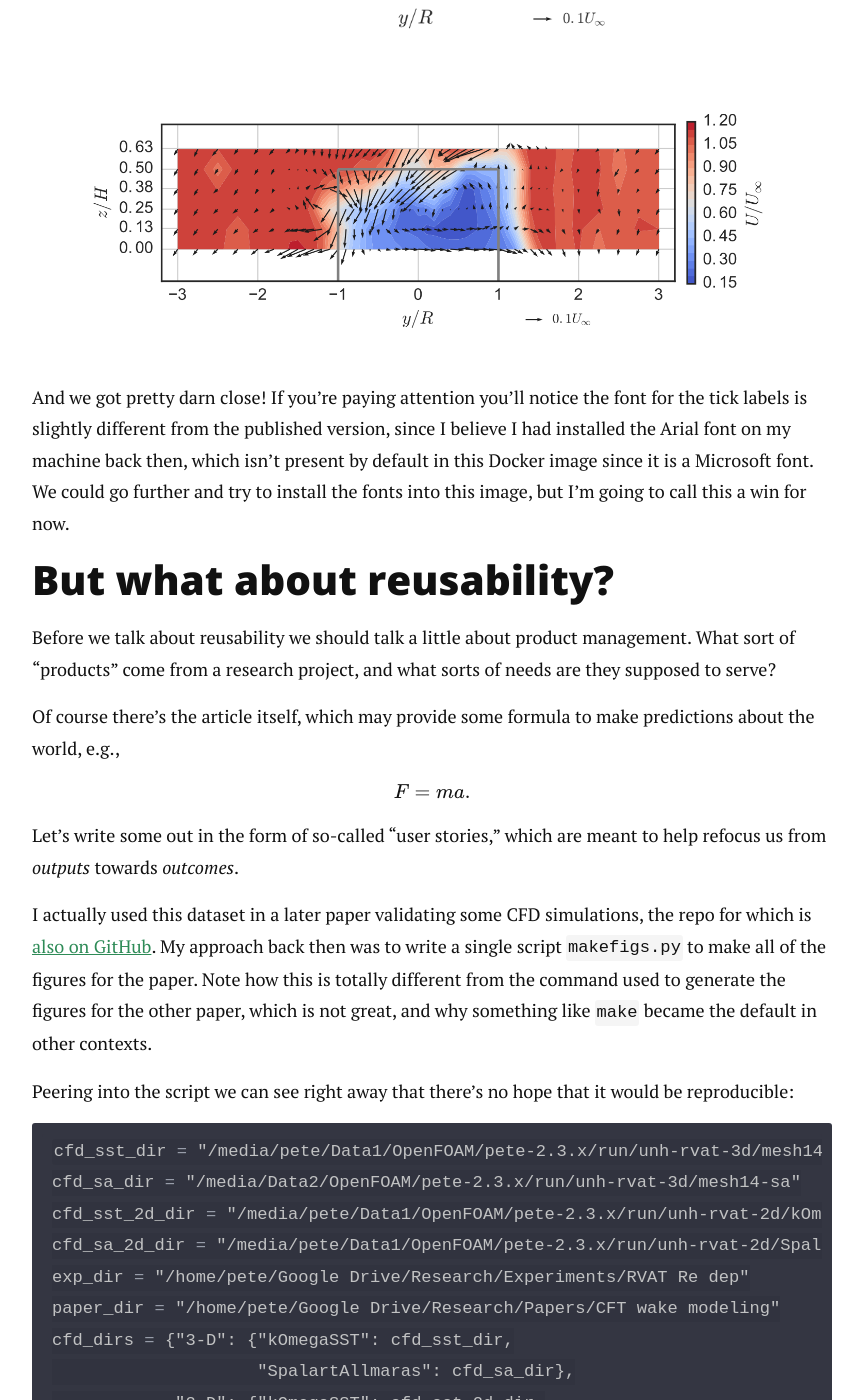
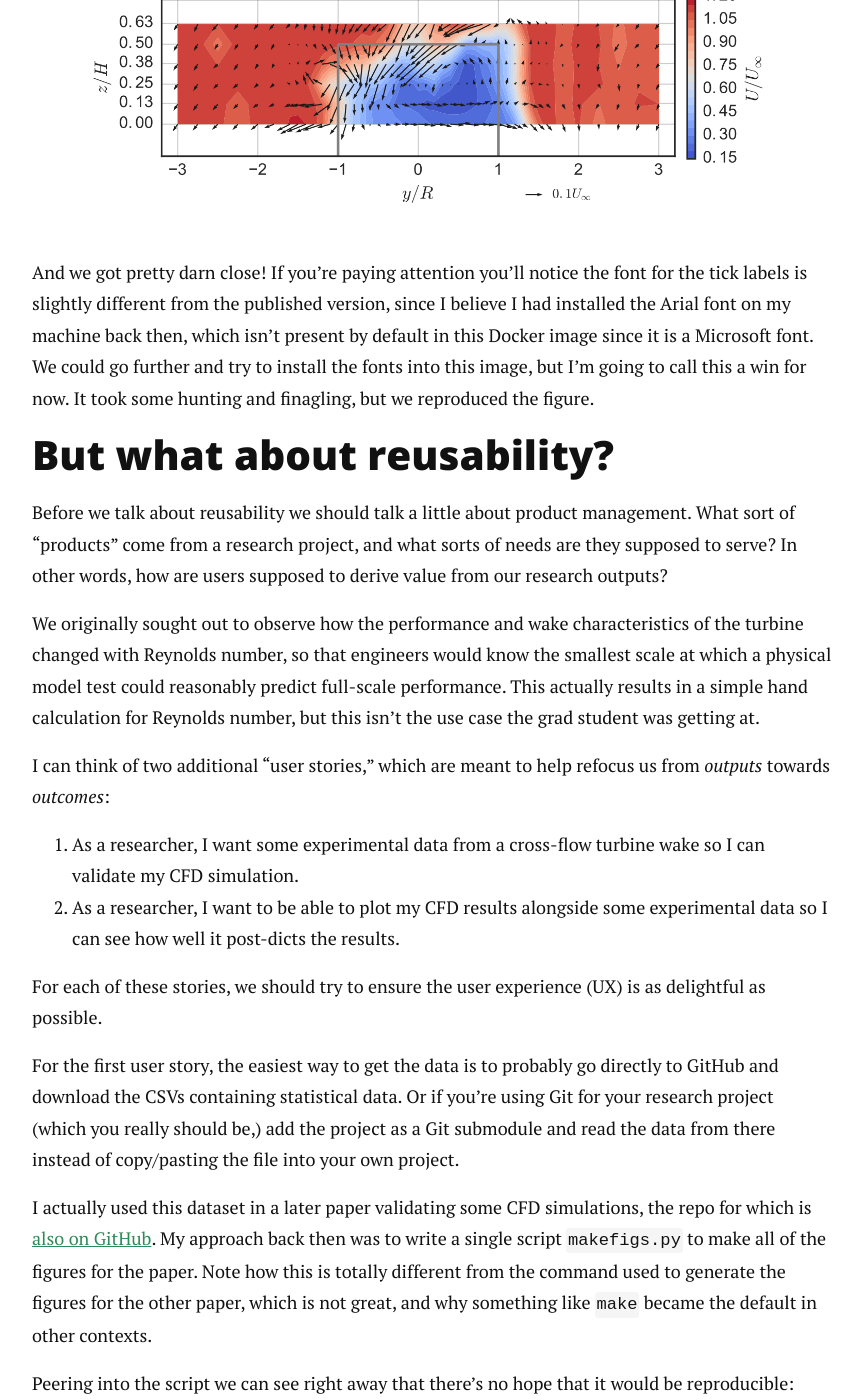
Before and after one commit to petebachant/petebachant.github.io, a Jekyll site: the page built from _posts/2024-12-03-failed-to-repro.markdown, in a window 1280 px wide and 1400 px high, scrolled down 7655 px. Shown: the whole window, without its empty margins (208-1071 px from the left). Built offline with Jekyll 4.4.1, drawn with Linux system fonts in a browser that asks for light colours; nearby versions of some CDN libraries; formulas are drawn with MathJax 3; comment, search, counter and statistics services are not loaded; some of the changed text lies outside the part shown.

Commit message:
Add to repro fail post

````diff
--- a/_posts/2024-12-03-failed-to-repro.markdown
+++ b/_posts/2024-12-03-failed-to-repro.markdown
@@ -7,8 +7,6 @@ categories:
   - Open science
   - Reproducibility
 ---
-
-_...and what it taught me about B2B sales..._
 
 I recently received an email from my former PhD advisor
 introducing me to a grad
@@ -80,8 +73,8 @@ That is,
 reproducing the original environment is a reproducibility task,
 and adapting the code is a reusability one.
 Both are important, but at this point I would prioritize reusability,
-where the data can be used to created new knowledge instead of simply
-repeating the past.
+where the project materials can be used to created new knowledge instead of
+simply repeating the past.
 However, I wanted to see what it would take to achieve both.
 
 ## Attempting to reproduce the old environment
@@ -101,6 +94,7 @@ Here's what it looked like published:
 I left myself some incomplete instructions for reproducing the old
 environment: Install a version of Anaconda that uses Python 3.5
 and `pip install` two additional packages.
+Bad job, me-from-the-past!
 Given that I already have `conda` installed,
 I figured I could generate a new environment with Python 3.5
 and take it from there.
@@ -135,7 +129,8 @@ and luckily the image was in the correct format.
 
 At this point I needed to create a new image derived from that one that
 installed the additional dependencies with `pip`.
-So I created a new Docker environment and added a build stage to a
+So I created a new Docker environment for the project
+and added a build stage to a
 fresh DVC pipeline with
 [Calkit](https://github.com/calkit/calkit)
 (a tool I've been working on inspired by situations like these):
@@ -216,7 +211,8 @@ stages:
 ```
 
 After a call to `calkit run`,
-we can take a look at the newly-created figure (with the published one below):
+we can take a look at the newly-created figure
+(with the published version shown again below it):
 
 ![Reference figure generated with Python 3.5](/images/repro-fail/ref-figure-docker-py35.png)
 
@@ -230,6 +226,7 @@ which isn't present by default in this Docker image since it is a
 Microsoft font.
 We could go further and try to install the fonts into this image,
 but I'm going to call this a win for now.
+It took some hunting and finagling, but we reproduced the figure.
 
 ## But what about reusability?
 
@@ -237,16 +234,34 @@ Before we talk about reusability we should talk a little about product
 management.
 What sort of "products" come from a research project,
 and what sorts of needs are they supposed to serve?
+In other words,
+how are users supposed to derive value from our research outputs?
 
-Of course there's the article itself,
-which may provide some formula to make predictions about the world, e.g.,
+We originally sought out to observe how the performance and wake
+characteristics of the turbine changed with Reynolds number,
+so that engineers would know the smallest scale at which a physical model
+test could reasonably predict full-scale performance.
+This actually results in a simple hand calculation for Reynolds number,
+but this isn't the use case the grad student was getting at.
 
-$$
-F = ma.
-$$
+I can think of two additional "user stories,"
+which are meant to help refocus us from _outputs_ towards _outcomes_:
 
-Let's write some out in the form of so-called "user stories,"
-which are meant to help refocus us from _outputs_ towards _outcomes_.
+1. As a researcher, I want some experimental data from a cross-flow turbine
+   wake so I can validate my CFD simulation.
+1. As a researcher, I want to be able to plot my CFD results alongside some
+   experimental data so I can see how well it post-dicts the results.
+
+For each of these stories,
+we should try to ensure the user experience (UX) is as delightful
+as possible.
+
+For the first user story,
+the easiest way to get the data is to probably go directly to GitHub
+and download the CSVs containing statistical data.
+Or if you're using Git for your research project (which you really should be,)
+add the project as a Git submodule and read the data from there
+instead of copy/pasting the file into your own project.
 
 I actually used this dataset in a later paper validating some CFD simulations,
 the repo for which is
````
Also changed, not shown: other parts of _posts/2024-12-03-failed-to-repro.markdown (+3 -6 lines).
